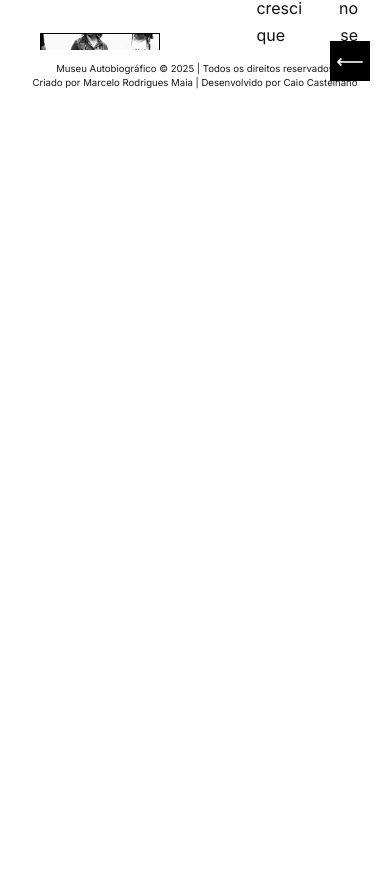
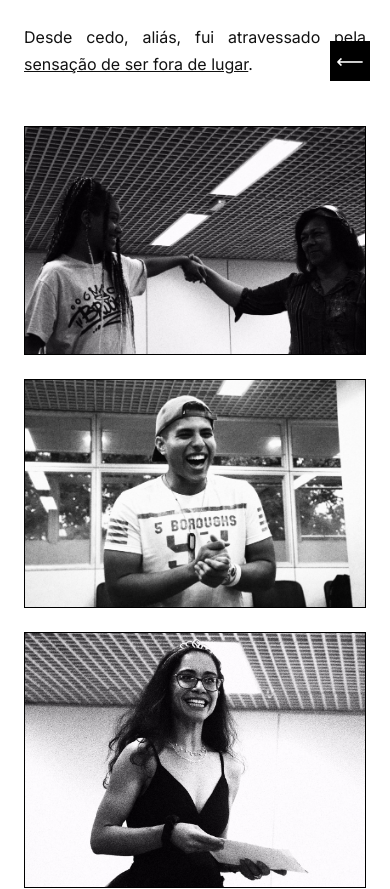
Before and after one commit to caiocastelhano/museu-autobiografico, a Next.js app: page /leste in a window 390 px wide. Shown: the part 743-1632 px from the top of the page. Before the commit the page ends 844 px from the top, so only its background shows below. Built offline with nearby package versions, Linux system fonts and the light colour scheme.

Commit message:
Ajusta responsividade e texto na página Leste

```diff
--- a/src/app/leste/Leste.module.css
+++ b/src/app/leste/Leste.module.css
@@ -105,7 +105,7 @@
 
 /* === GRID DE IMAGENS === */
 
-.imageGrid {
+.imageGridDesktop {
   display: grid;
   grid-template-columns: repeat(auto-fill, minmax(140px, 1fr));
   gap: 30px;
@@ -119,6 +119,10 @@
 .gridImage {
   border: 1px solid black;
   object-fit: cover;
+}
+
+.imageGridMobile {
+  display: none;
 }
 
 /* === FIGURA GEOMÉTRICA  === */
@@ -187,3 +191,49 @@
 .nextButton {
   right: 10px;
 }
+
+/* === RESPONSIVIDADE MOBILE === */
+
+@media (max-width: 768px) {
+  .mainContent {
+    padding-top: 100px;
+  }
+
+  .pageContainer {
+    height: auto;
+    min-height: 100vh;
+    overflow: visible;
+  }
+
+  .footer {
+    position: relative !important;
+  }
+
+  .splitLayout {
+    flex-direction: column;
+  }
+
+  .imageGridDesktop {
+    display: none;
+  }
+
+  .imageGridMobile {
+    display: flex;
+    flex-direction: column;
+    gap: 24px;
+    padding: 24px 0;
+  }
+
+  .gridImageMobile {
+    width: 100%;
+    height: auto;
+    object-fit: cover;
+    border: 1px solid black;
+  }
+
+  .leftColumn,
+  .rightColumn {
+    width: 100%;
+    padding: 0 16px;
+  }
+}
--- a/src/app/leste/page.js
+++ b/src/app/leste/page.js
@@ -39,7 +39,7 @@ export default function LestePage() {
 
         <div className={styles.splitLayout}>
           <div className={styles.leftColumn}>
-          <div className={styles.imageGrid}>
+            <div className={styles.imageGridDesktop}>
               {[...Array(20)].map((_, index) => (
                 <div
                   key={index}
@@ -91,6 +91,19 @@ export default function LestePage() {
                 <p>
                   Desde cedo, aliás, fui atravessado pela <u>sensação de ser fora de lugar</u>.
                 </p>
+
+                <div className={styles.imageGridMobile}>
+                  {[1, 4, 8, 14, 19].map((i) => (
+                    <Image
+                      key={i}
+                      src={`/images/leste/leste${i}.jpeg`}
+                      alt="Foto da oficina"
+                      width={600}
+                      height={400}
+                      className={styles.gridImageMobile}
+                    />
+                  ))}
+                </div>
 
                 <p>
                   E foi quando precisei atravessar meu ponto de partida em São Paulo para ser um <b>estudante de artes cênicas</b> que me senti ainda mais deslocado. <u>Meu corpo, minha origem, minha história pareciam não caber ali, me faziam parecer performar o estar ali</u>. A cultura, que tanto me formou, também me afastava. Falar bem, gostar de arte, querer ser artista parecia não combinar com o <b>CEP</b> que estava escrito no meu endereço e parecia ser algo decisivo para o meu sucesso ou insucesso.
@@ -150,6 +163,19 @@ export default function LestePage() {
                   O sublinhado indica pausa, pensamento, território simbólico. Porque o território não é só geográfico — é também emocional, relacional, político.
                 </p>
 
+                <div className={styles.imageGridMobile}>
+                  {[2, 7, 10, 13, 20].map((i) => (
+                    <Image
+                      key={i}
+                      src={`/images/leste/leste${i}.jpeg`}
+                      alt="Foto da oficina"
+                      width={600}
+                      height={400}
+                      className={styles.gridImageMobile}
+                    />
+                  ))}
+                </div>
+
                 <div className={styles.divider} aria-hidden="true" />
 
                 <blockquote>
@@ -191,7 +217,7 @@ export default function LestePage() {
                 <div className={styles.divider} aria-hidden="true" />
 
                 <p>
-                  <b>As memórias do mural ao lado são de autoria de Estefani Moura e Tyaxka.</b>
+                  <b>As memórias fotográficas desta página são de autoria de Estefani Moura e Tyaxka.</b>
                 </p>
               </div>
           </div>
```
